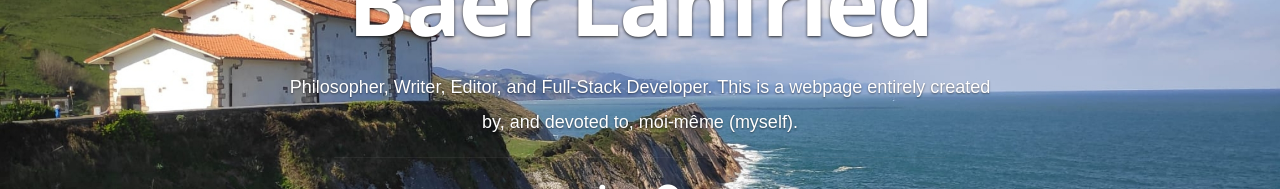
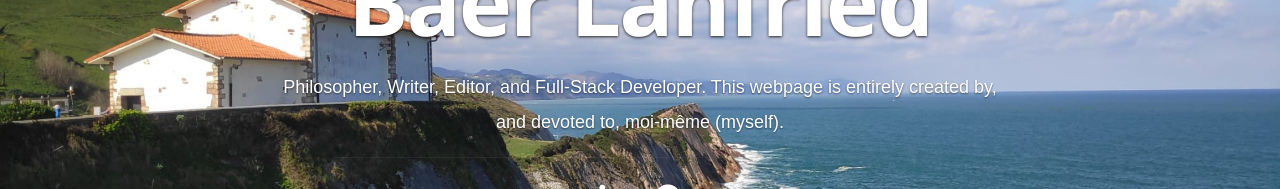
Before and after one commit to blanfried/BaerLanfriedResume, a React (Create React App) app: page / in a window 1280 px wide. Shown: the part 290-479 px from the top of the page. Built offline with nearby package versions, Linux system fonts and the light colour scheme.

Commit message:
Updated About

```diff
--- a/src/resumeData.js
+++ b/src/resumeData.js
@@ -6,7 +6,7 @@ let resumeData = {
   "secondaryEmail": "blanfried@gmail.com",
   "role": "Philosopher, Writer, Editor, and Full-Stack Developer.",
   "linkedinId":"https://www.linkedin.com/in/baer-lanfried-488ab61aa/",
-  "roleDescription": " This is a webpage entirely created by, and devoted to, moi-même (myself).",
+  "roleDescription": " This webpage is entirely created by, and devoted to, moi-même (myself).",
   "socialLinks":[
       {
         "name":"linkedin",
```
